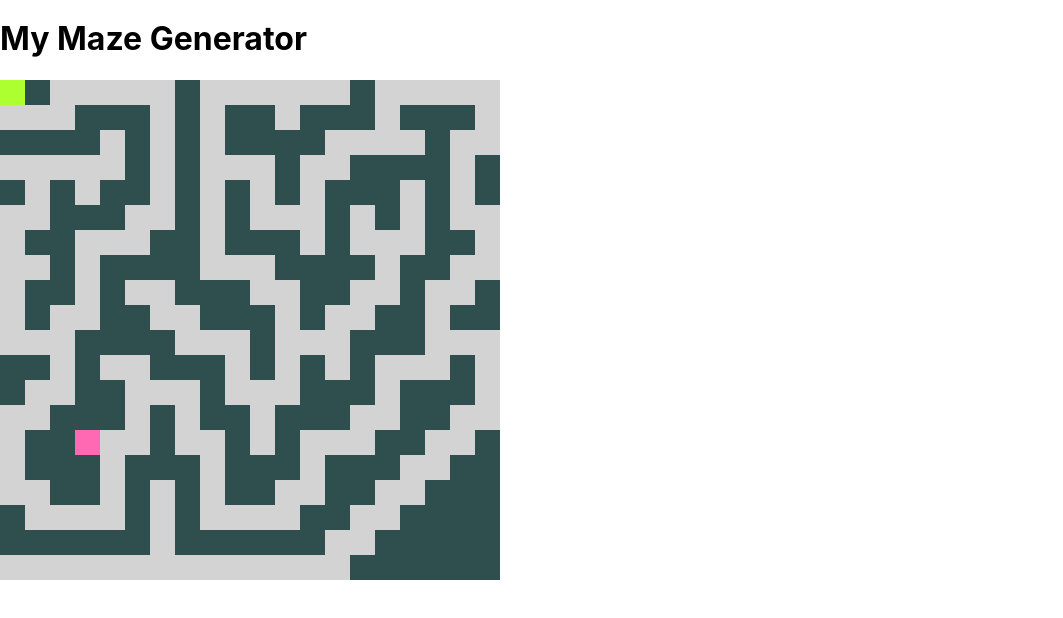
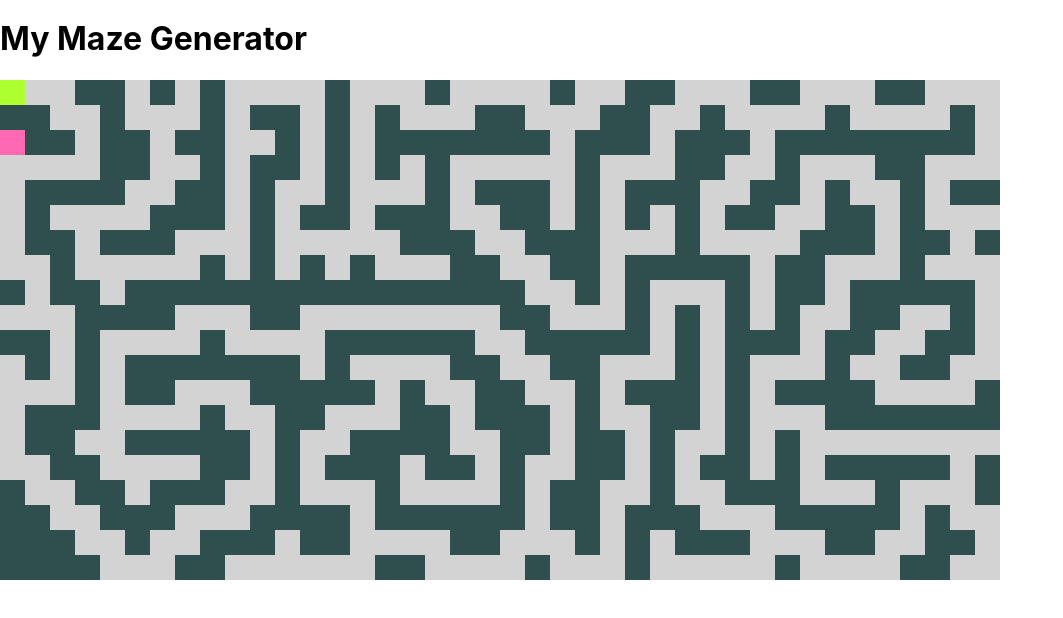
Before and after one commit to sgee456/mazeGenerator, a React (Create React App) app: page / in a window 1280 px wide. Shown: the top 618 px of the page, without its empty margins (0-1063 px from the left). Built offline with nearby package versions, Linux system fonts and the light colour scheme.

Commit message:
small amount of pseudocode added

```diff
--- a/src/App.js
+++ b/src/App.js
@@ -32,7 +32,7 @@ function App() {
   const createPath = function() {
     const pathStack = [];
     const startPosition = [0, 0];
-    const newPathArray = createMazeWallArray(20 , 20);
+    const newPathArray = createMazeWallArray(40 , 20);
     //allows us to mark when the first dead end occurs
     let endOfFirstPath = true;
 
@@ -188,7 +188,7 @@ function App() {
 
 
   //remove these after testing?
-  //This doesn't work because arrays inside need to be destructured too
+  //This doesn't work because arrays inside need to be destructured too or they are passed by reference
   // const mazeArray = createMazeWallArray(4,4);
   // const copy = [...mazeArray];
   // copy[0][0] = "hello";
```
